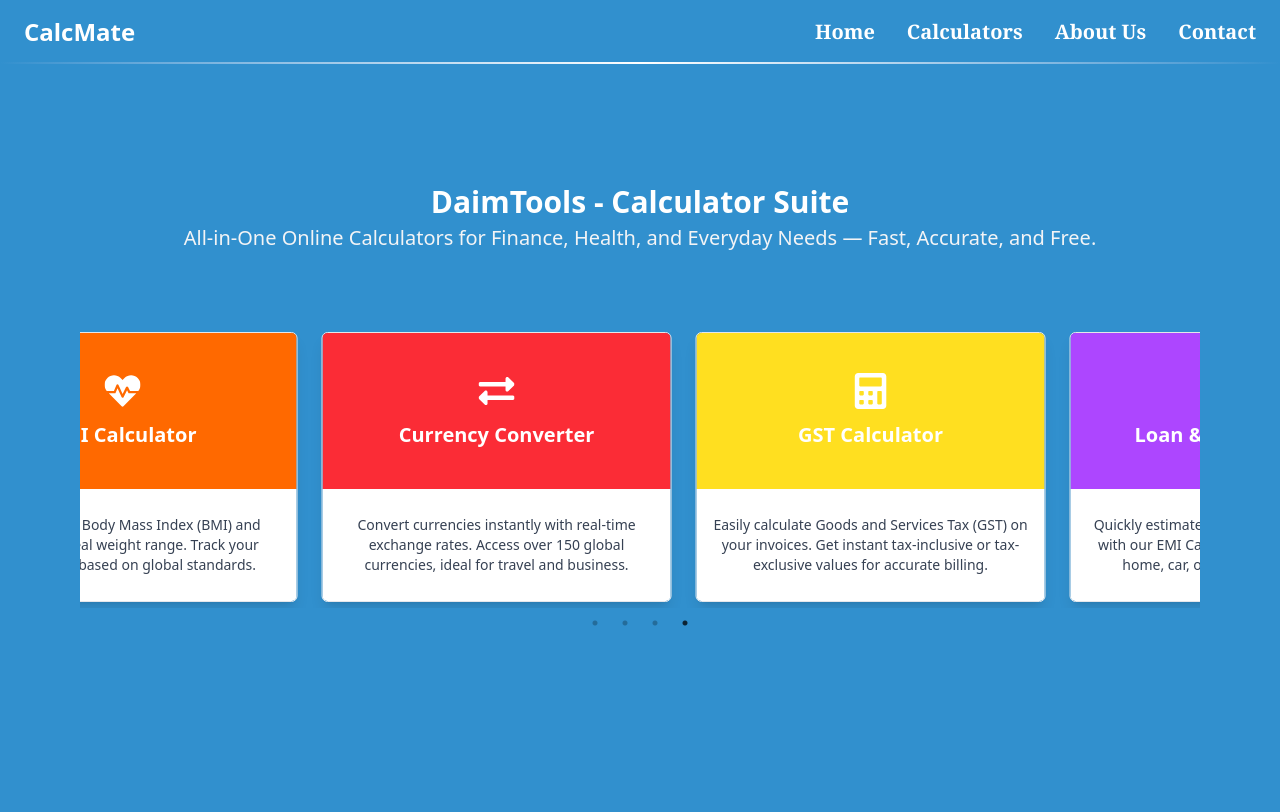
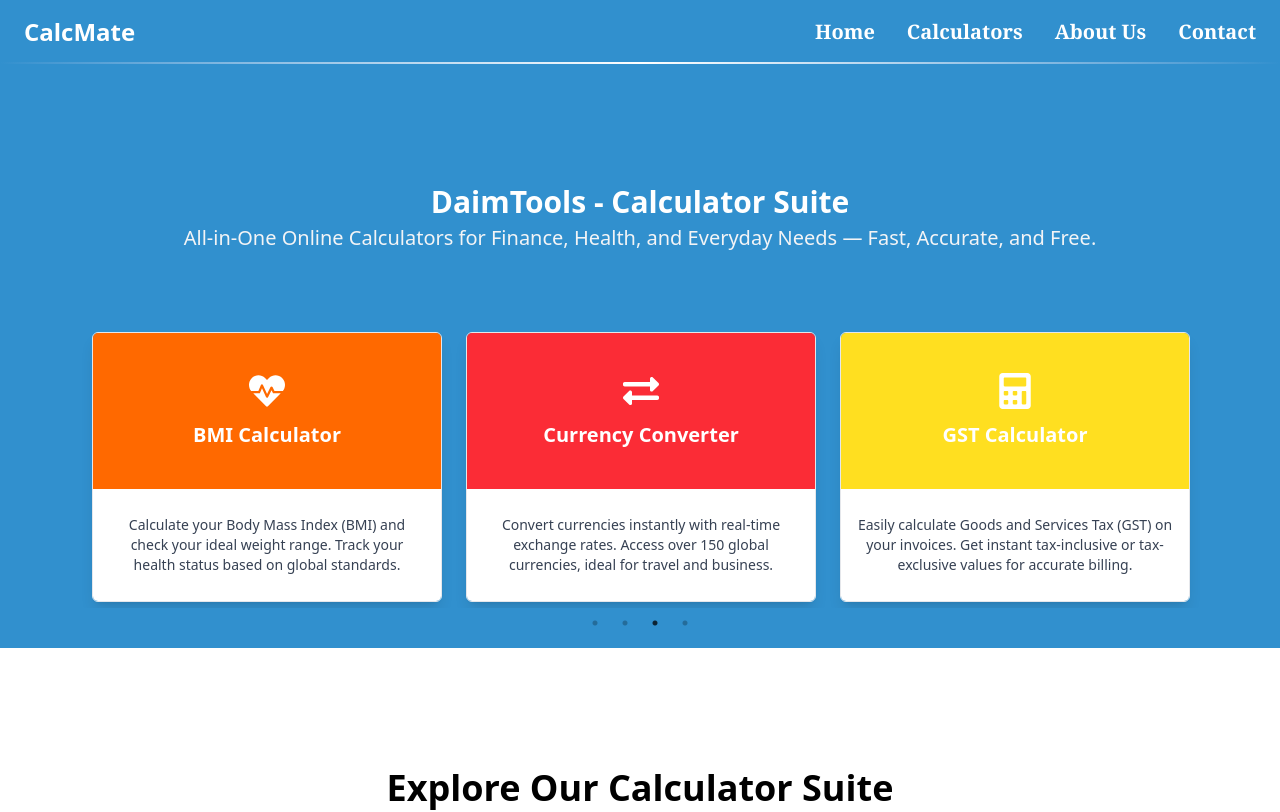
Before and after one commit to Saadbkhalid666/CalcMate, a React (Vite) app in the folder frontend/: page / in a window 1280 px wide. Shown: the top 812 px of the page. Built offline with nearby package versions, Linux system fonts and the light colour scheme.

Commit message:
Update Hero.jsx

```diff
--- a/frontend/src/sections/Hero/Hero.jsx
+++ b/frontend/src/sections/Hero/Hero.jsx
@@ -4,7 +4,7 @@ import { SlickSlider } from "../../Slick/SlickSlider";
 
 export const Hero = () => {
   return (
-    <div className="bg-[#3190ce] min-h-screen w-full">
+    <div className="bg-[#3190ce] h-[max-content] w-full">
       <div
         className="intro-container flex justify-center flex-col pb-10  pt-20 lg:pt-30"
         id="home"
```
